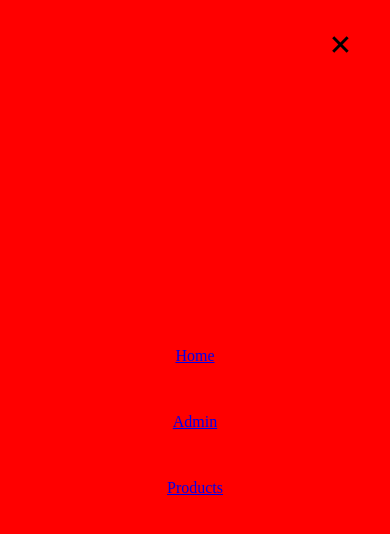
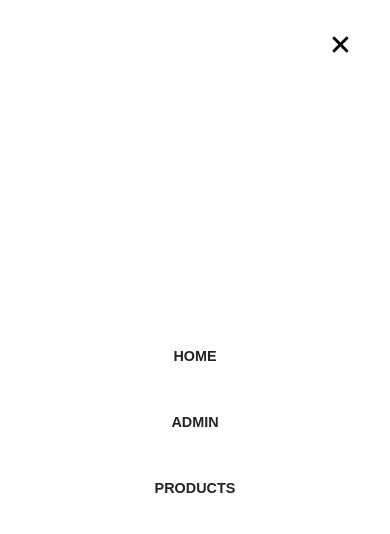
Before and after one commit to TajLonghurst/React-Products-Project, a React (Create React App) app: page /products in a window 390 px wide. Both pictures are taken after a click on the picture 340 px from the left and 44 px from the top of the page. Shown: the top 534 px of the page. Built offline with nearby package versions, Linux system fonts and the light colour scheme.

Commit message:
Added exit funtionality to mobile nav menu

```diff
--- a/src/Components/Modals/NavigationModal/MobileNavigationMenu.js
+++ b/src/Components/Modals/NavigationModal/MobileNavigationMenu.js
@@ -29,17 +29,29 @@ const MobileNavigationMenu = () => {
       <div className={classes.container}>
         <ul className={classes.navbody}>
           <li className={classes.navitem}>
-            <Link to="/" className={classes.navlink}>
+            <Link
+              onClick={menuOnClickhandler}
+              to="/"
+              className={classes.navlink}
+            >
               Home
             </Link>
           </li>
           <li className={classes.navitem}>
-            <Link to="/admin" className={classes.navlink}>
+            <Link
+              onClick={menuOnClickhandler}
+              to="/admin"
+              className={classes.navlink}
+            >
               Admin
             </Link>
           </li>
           <li className={classes.navitem}>
-            <Link to="/products" className={classes.navlink}>
+            <Link
+              onClick={menuOnClickhandler}
+              to="/products"
+              className={classes.navlink}
+            >
               Products
             </Link>
           </li>
--- a/src/Components/Modals/NavigationModal/MobileNavigationMenu.module.css
+++ b/src/Components/Modals/NavigationModal/MobileNavigationMenu.module.css
@@ -41,4 +41,13 @@
   margin: 3rem;
 }
 .navlink {
+  padding-left: 0.75rem;
+  padding-right: 0.75rem;
+  text-decoration: none;
+  text-transform: uppercase;
+  font-family: sans-serif;
+  font-weight: bold;
+  font-size: 0.9rem;
+  color: #232323;
+  letter-spacing: 0px;
 }
--- a/src/Components/Modals/NavigationModal/MobileNavigationOverlay.module.css
+++ b/src/Components/Modals/NavigationModal/MobileNavigationOverlay.module.css
@@ -4,6 +4,6 @@
   left: 0%;
   min-width: 100%;
   min-height: 100%;
-  background-color: red;
+  background-color: #fff;
   z-index: 1001;
 }
```
